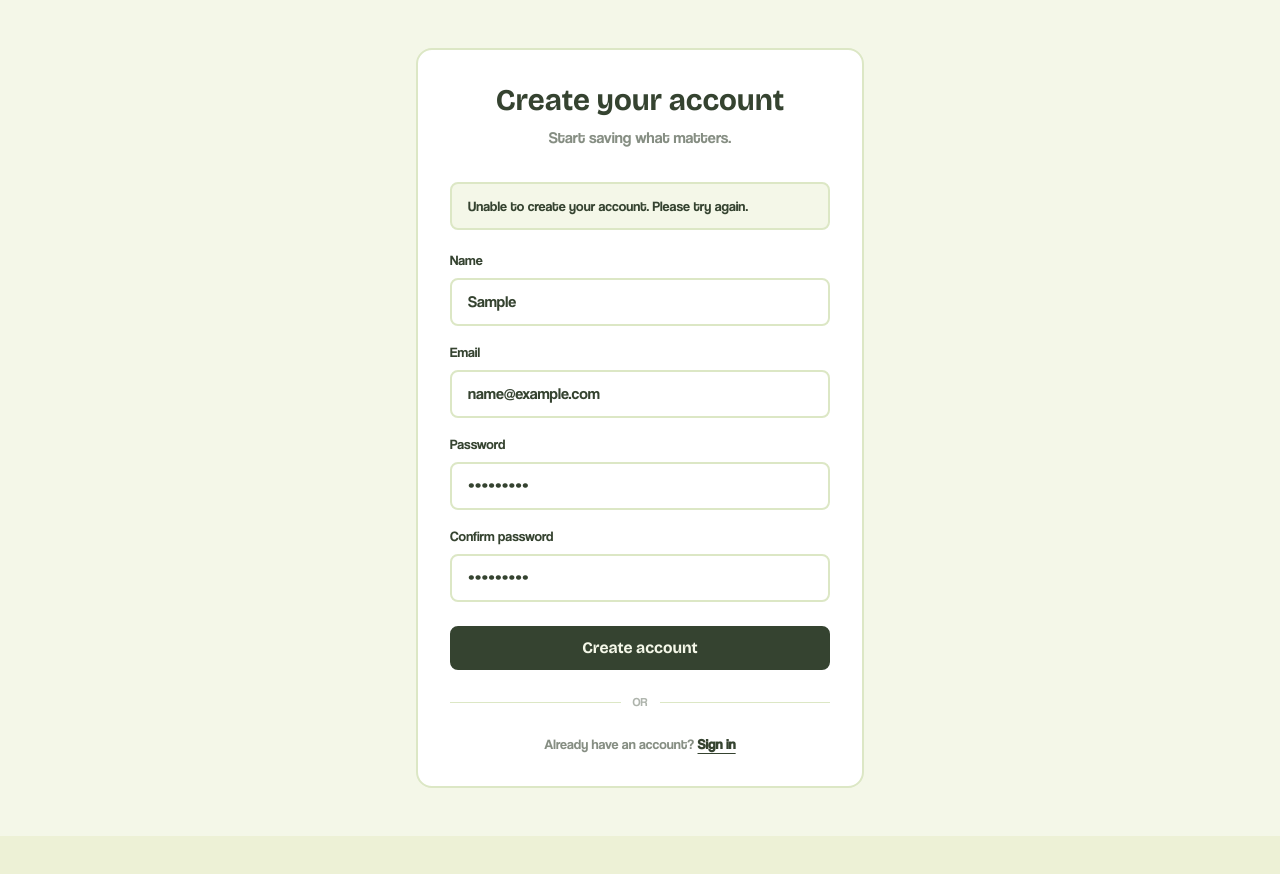
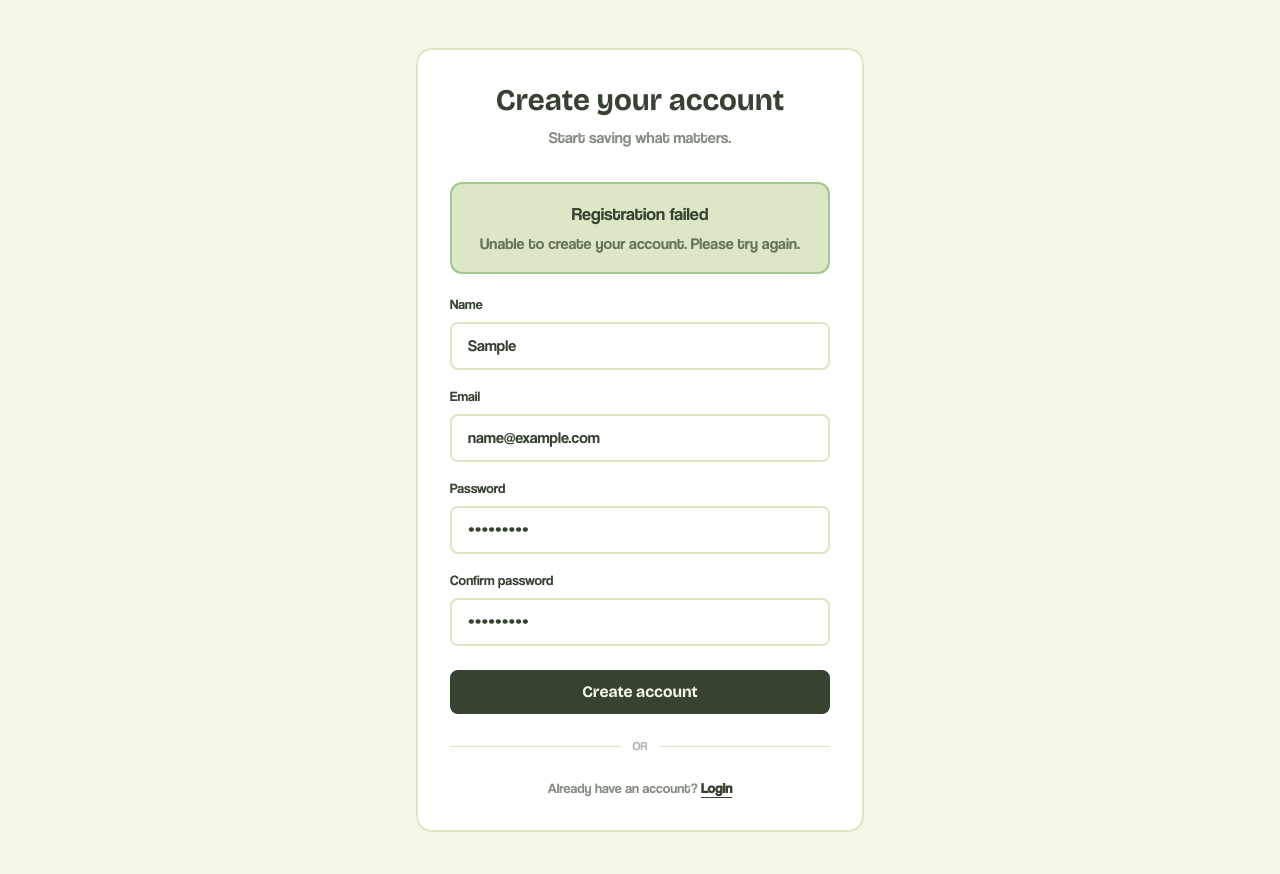
Before and after one commit to VByte-dev/Markd, a React (Vite) app in the folder frontend/: page /register in a window 1280 px wide. Both pictures are taken after typing "Sample", "name@example.com", "Sample123", "Sample123" into the empty fields and a click on the button "Create account". Shown: the top 874 px of the page. Before the commit the page ends 836 px from the top, so only its background shows below. Built offline with nearby package versions, Linux system fonts and the light colour scheme; no server answers.

Commit message:
State Message for Auth

```diff
--- a/frontend/src/pages/Login.jsx
+++ b/frontend/src/pages/Login.jsx
@@ -1,12 +1,15 @@
 import React, { useState } from "react";
 import axios from "axios";
 import { Link, useNavigate } from "react-router-dom";
+import StateMessage from "../components/StateMessage";
 
 const Login = () => {
   const navigate = useNavigate();
 
   const [email, setEmail] = useState("");
   const [password, setPassword] = useState("");
+
+  const [stateMessage, setStateMessage] = useState(null);
 
   const handleLogin = async (e) => {
     e.preventDefault();
@@ -23,23 +26,28 @@ const Login = () => {
       // Store JWT
       localStorage.setItem("token", response.data.token);
 
-      console.log("Login successful");
-      console.log(response.data);
+      setStateMessage({
+        title: "Login successful",
+        description: "Welcome back to Markd.",
+      });
 
       // Redirect to home
       navigate("/");
     } catch (err) {
-      console.log(err.response?.data?.message || "Server error");
+      setStateMessage({
+        title: "Login failed",
+        description:
+          err.response?.data?.message ||
+          "Something went wrong. Please try again.",
+      });
     }
   };
 
   return (
     <main className="min-h-screen bg-surface flex items-center justify-center px-4 py-12">
       <section className="w-full max-w-md">
-
         {/* Login Card */}
         <div className="bg-white border-2 border-light rounded-2xl p-6 md:p-8">
-
           {/* Header */}
           <div className="mb-8">
             <h1 className="font-[bricolage] text-center text-2xl md:text-3xl text-deep">
@@ -51,9 +59,18 @@ const Login = () => {
             </p>
           </div>
 
+          {/* State Message */}
+          {stateMessage && (
+            <div className="mb-6">
+              <StateMessage
+                title={stateMessage.title}
+                description={stateMessage.description}
+              />
+            </div>
+          )}
+
           {/* Form */}
           <form onSubmit={handleLogin}>
-
             {/* Email */}
             <div className="mb-4">
               <label
@@ -101,7 +118,7 @@ const Login = () => {
               type="submit"
               className="bg-deep text-sm text-surface font-[bricolage] w-full py-2 rounded-lg border-2 border-deep transition md:text-base cursor-pointer"
             >
-              Sign in
+              Login
             </button>
           </form>
 
@@ -109,9 +126,7 @@ const Login = () => {
           <div className="flex items-center gap-3 my-6">
             <div className="h-px bg-light flex-1"></div>
 
-            <span className="font-[coolvetica] text-xs text-deep/40">
-              OR
-            </span>
+            <span className="font-[coolvetica] text-xs text-deep/40">OR</span>
 
             <div className="h-px bg-light flex-1"></div>
           </div>
--- a/frontend/src/pages/Register.jsx
+++ b/frontend/src/pages/Register.jsx
@@ -1,6 +1,7 @@
 import axios from "axios";
 import { Link, useNavigate } from "react-router-dom";
 import { useState } from "react";
+import StateMessage from "../components/StateMessage";
 
 const Register = () => {
   const navigate = useNavigate();
@@ -10,21 +11,27 @@ const Register = () => {
   const [password, setPassword] = useState("");
   const [confirmPassword, setConfirmPassword] = useState("");
 
-  const [error, setError] = useState("");
+  const [stateMessage, setStateMessage] = useState(null);
   const [loading, setLoading] = useState(false);
 
   const handleRegister = async (e) => {
     e.preventDefault();
 
-    setError("");
+    setStateMessage(null);
 
     if (password !== confirmPassword) {
-      setError("Passwords do not match.");
+      setStateMessage({
+        title: "Registration failed",
+        description: "Passwords do not match.",
+      });
       return;
     }
 
     if (password.length < 6) {
-      setError("Password must be at least 6 characters.");
+      setStateMessage({
+        title: "Registration failed",
+        description: "Password must be at least 6 characters.",
+      });
       return;
     }
 
@@ -40,9 +47,6 @@ const Register = () => {
         },
       );
 
-      console.log("Registration successful");
-      console.log(response.data);
-
       if (response.data.token) {
         localStorage.setItem("token", response.data.token);
 
@@ -52,12 +56,12 @@ const Register = () => {
 
       navigate("/login");
     } catch (err) {
-      console.log(err);
-
-      setError(
-        err.response?.data?.message ||
+      setStateMessage({
+        title: "Registration failed",
+        description:
+          err.response?.data?.message ||
           "Unable to create your account. Please try again.",
-      );
+      });
     } finally {
       setLoading(false);
     }
@@ -66,10 +70,8 @@ const Register = () => {
   return (
     <main className="min-h-screen bg-surface flex items-center justify-center px-4 py-12">
       <section className="w-full max-w-md">
-
         {/* Register Card */}
         <div className="bg-white border-2 border-light rounded-2xl p-6 md:p-8">
-
           {/* Header */}
           <div className="mb-8">
             <h1 className="font-[bricolage] text-center text-2xl md:text-3xl text-deep">
@@ -81,18 +83,18 @@ const Register = () => {
             </p>
           </div>
 
-          {/* Error Message */}
-          {error && (
-            <div className="mb-5 px-4 py-3 rounded-lg border-2 border-light bg-surface">
-              <p className="font-[coolvetica] text-sm text-deep">
-                {error}
-              </p>
+          {/* State Message */}
+          {stateMessage && (
+            <div className="mb-5">
+              <StateMessage
+                title={stateMessage.title}
+                description={stateMessage.description}
+              />
             </div>
           )}
 
           {/* Form */}
           <form onSubmit={handleRegister}>
-
             {/* Name */}
             <div className="mb-4">
               <label
@@ -191,9 +193,7 @@ const Register = () => {
           <div className="flex items-center gap-3 my-6">
             <div className="h-px bg-light flex-1"></div>
 
-            <span className="font-[coolvetica] text-xs text-deep/40">
-              OR
-            </span>
+            <span className="font-[coolvetica] text-xs text-deep/40">OR</span>
 
             <div className="h-px bg-light flex-1"></div>
           </div>
@@ -204,7 +204,7 @@ const Register = () => {
               to="/login"
               className="text-deep font-semibold underline underline-offset-4 hover:text-deep/70 transition"
             >
-              Sign in
+              Login
             </Link>
           </p>
         </div>
```
